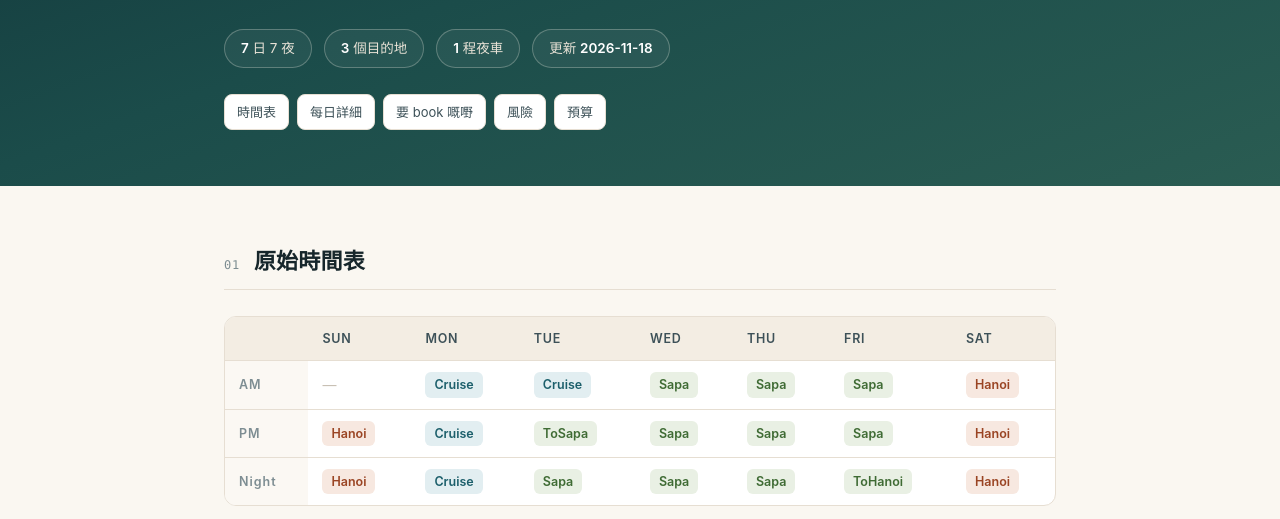
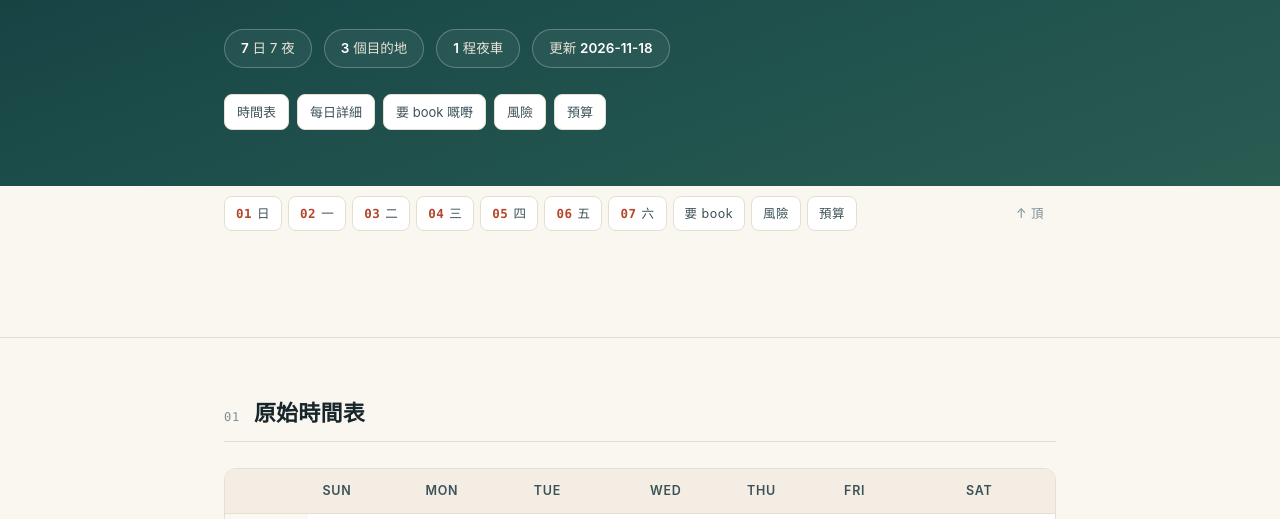
Before and after one commit to Mushroom-Luk/hanoi-sapa, a plain HTML site: page hanoi-sapa-itinerary.html in a window 1280 px wide. Shown: the part 230-749 px from the top of the page. Drawn offline with Linux system fonts and the light colour scheme.

Commit message:
Itinerary: direct Ha Long to Sapa routing, sticky day nav, progress file

```diff
--- a/hanoi-sapa-itinerary.html
+++ b/hanoi-sapa-itinerary.html
@@ -169,6 +169,31 @@
   }
   .toc a:hover{border-color:var(--teal);color:var(--teal)}
 
+  /* ---------- sticky day nav ---------- */
+  .daynav{
+    position:sticky;top:0;z-index:30;
+    background:rgba(250,247,241,.94);
+    backdrop-filter:saturate(1.4) blur(10px);
+    border-bottom:1px solid var(--line);
+  }
+  .daynav .inner{
+    display:flex;gap:6px;overflow-x:auto;padding:10px 0;
+    scrollbar-width:none;
+  }
+  .daynav .inner::-webkit-scrollbar{display:none}
+  .daynav a{
+    flex:0 0 auto;text-decoration:none;
+    font-size:12.5px;letter-spacing:.04em;
+    color:var(--ink-soft);border:1px solid var(--line);
+    background:#fff;border-radius:8px;padding:6px 11px;
+    white-space:nowrap;
+  }
+  .daynav a b{font-family:ui-monospace,Menlo,monospace;color:var(--accent);margin-right:5px}
+  .daynav a:hover{border-color:var(--teal);color:var(--teal)}
+  .daynav a.top{margin-left:auto;border-color:transparent;background:transparent;color:var(--muted)}
+  article.day{scroll-margin-top:64px}
+  section{scroll-margin-top:64px}
+
   @media (max-width:620px){
     .wrap{padding:0 18px 72px}
     .day{grid-template-columns:1fr}
@@ -192,7 +217,7 @@
 </head>
 <body>
 
-<header class="hero">
+<header class="hero" id="top">
   <div class="wrap">
     <p class="eyebrow">Vietnam · Itinerary v1</p>
     <h1>河內 · 下龍灣 · 沙壩</h1>
@@ -212,6 +237,24 @@
     </nav>
   </div>
 </header>
+
+<nav class="daynav" aria-label="跳到某日">
+  <div class="wrap">
+    <div class="inner">
+      <a href="#d1"><b>01</b>日</a>
+      <a href="#d2"><b>02</b>一</a>
+      <a href="#d3"><b>03</b>二</a>
+      <a href="#d4"><b>04</b>三</a>
+      <a href="#d5"><b>05</b>四</a>
+      <a href="#d6"><b>06</b>五</a>
+      <a href="#d7"><b>07</b>六</a>
+      <a href="#book">要 book</a>
+      <a href="#risks">風險</a>
+      <a href="#budget">預算</a>
+      <a href="#top" class="top">↑ 頂</a>
+    </div>
+  </div>
+</nav>
 
 <main class="wrap">
 
@@ -262,7 +305,7 @@
   <section id="days">
     <div class="sec-head"><span class="num">02</span><h2>每日詳細</h2></div>
 
-    <article class="day">
+    <article class="day" id="d1">
       <div class="day-rail"><div class="d-num">01</div><div class="d-wd">Sun</div><div class="d-icon">✈</div></div>
       <div class="day-body">
         <h3>抵達河內</h3>
@@ -277,7 +320,7 @@
       </div>
     </article>
 
-    <article class="day">
+    <article class="day" id="d2">
       <div class="day-rail"><div class="d-num">02</div><div class="d-wd">Mon</div><div class="d-icon">⛵</div></div>
       <div class="day-body">
         <h3>下龍灣郵輪（第 1 日）</h3>
@@ -294,7 +337,7 @@
       </div>
     </article>
 
-    <article class="day">
+    <article class="day" id="d3">
       <div class="day-rail"><div class="d-num">03</div><div class="d-wd">Tue</div><div class="d-icon">🚌</div></div>
       <div class="day-body">
         <h3>落船 → 直接入沙壩</h3>
@@ -311,7 +354,7 @@
       </div>
     </article>
 
-    <article class="day">
+    <article class="day" id="d4">
       <div class="day-rail"><div class="d-num">04</div><div class="d-wd">Wed</div><div class="d-icon">⛰</div></div>
       <div class="day-body">
         <h3>沙壩村落</h3>
@@ -326,7 +369,7 @@
       </div>
     </article>
 
-    <article class="day">
+    <article class="day" id="d5">
       <div class="day-rail"><div class="d-num">05</div><div class="d-wd">Thu</div><div class="d-icon">🥾</div></div>
       <div class="day-body">
         <h3>梯田 + 少數民族</h3>
@@ -340,7 +383,7 @@
       </div>
     </article>
 
-    <article class="day">
+    <article class="day" id="d6">
       <div class="day-rail"><div class="d-num">06</div><div class="d-wd">Fri</div><div class="d-icon">🚌</div></div>
       <div class="day-body">
         <h3>沙壩 → 河內</h3>
@@ -353,7 +396,7 @@
       </div>
     </article>
 
-    <article class="day">
+    <article class="day" id="d7">
       <div class="day-rail"><div class="d-num">07</div><div class="d-wd">Sat</div><div class="d-icon">🏛</div></div>
       <div class="day-body">
         <h3>河內市內</h3>
```
Also changed, not shown: 1 other file.
